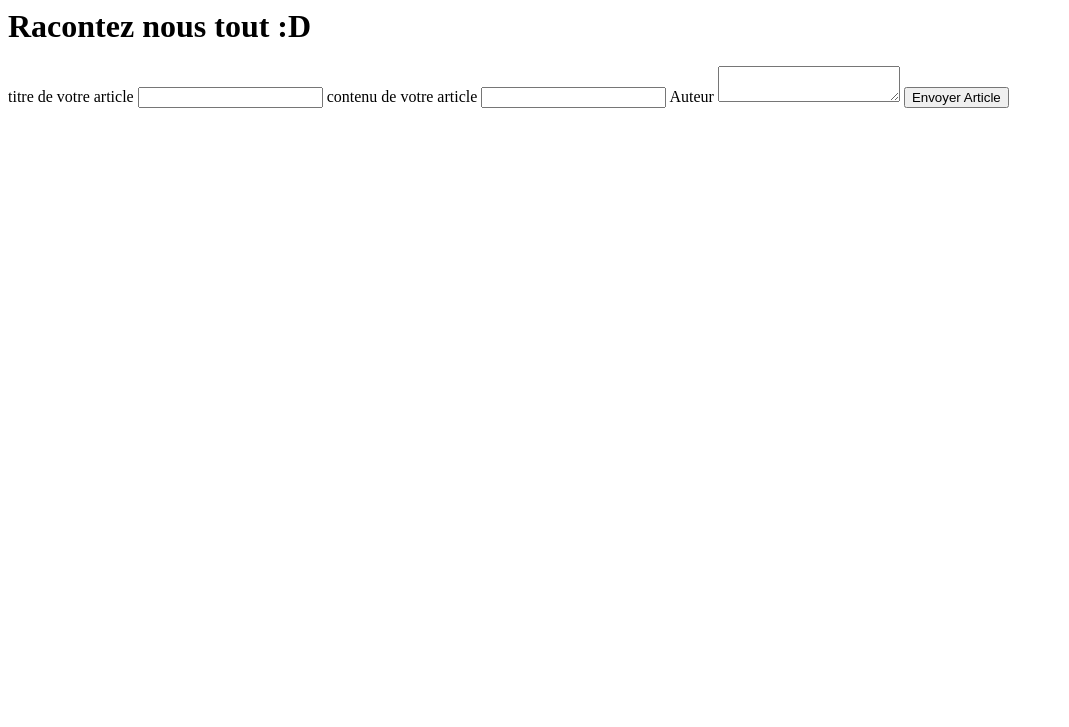
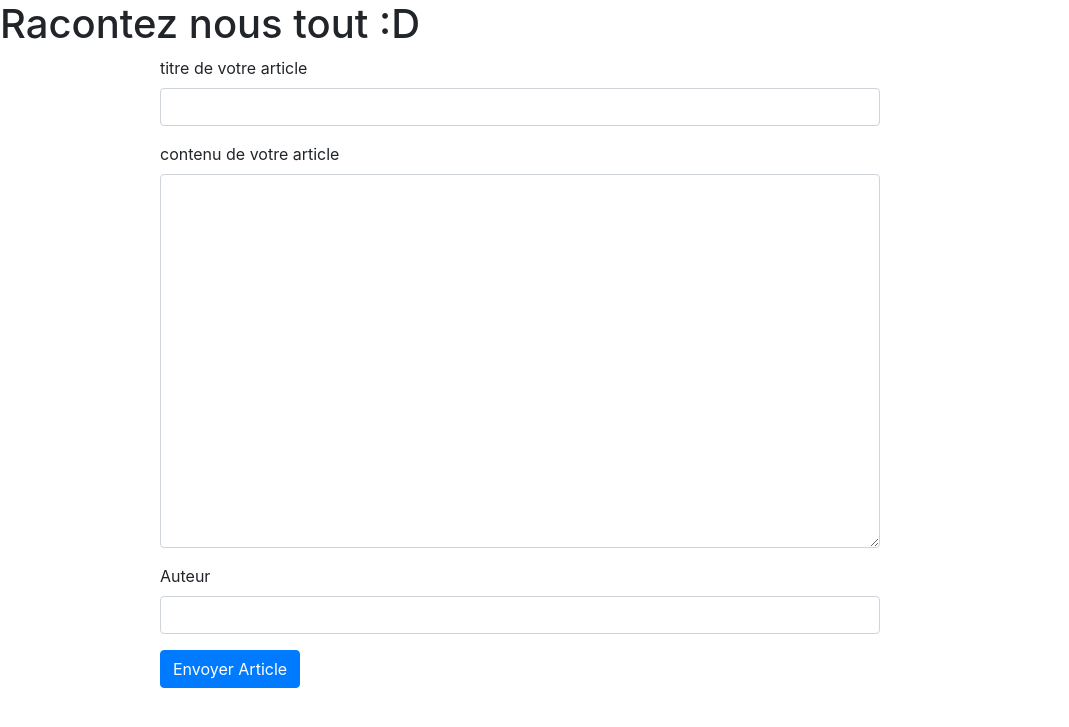
Before and after one commit to Payhache/MVC, a PHP site: page /MVC/view/addArticle_view.php in a window 1280 px wide. Shown: the top 727 px of the page, without its empty margins (0-1069 px from the left). Run offline with PHP 8.4, Linux system fonts and the light colour scheme.

Commit message:
mise en forme de l'ajout d'article

```diff
--- a/MVC/view/addArticle_view.php
+++ b/MVC/view/addArticle_view.php
@@ -1,12 +1,27 @@
-<h1> Racontez nous tout :D</h1>
+<html>
+    <head>
+        <?php require_once('parts\meta.html'); ?>
+    </head>
+    <body>
+        <h1> Racontez nous tout :D</h1>
 
 
-<form action="index.php?controller=article&action=postArticle" method="post">
-<label for="title">titre de votre article</label>
-<input type="text" name="title">
-<label for="content">contenu de votre article</label>
-<input type="textarea" name="content">
-<label for="author">Auteur</label>
-<textarea  name="author"> </textarea>
-<button type="submit"> Envoyer Article</button>
-</form>
+        <form class="w-75 m-auto" action="index.php?controller=article&action=postArticle" method="post">
+            <div class="form-group">
+                <label for="title">titre de votre article</label>
+                <input class="form-control w-75" type="text" name="title">
+            </div>
+
+            <div class="form-group">
+                <label for="content">contenu de votre article</label>
+                <textarea class="form-control w-75" rows="15"  name="content"></textarea>
+            </div>
+
+            <div class="form-group">
+                <label for="author">Auteur</label>
+                <input class="form-control w-75" type="textarea" name="author">
+            </div>
+            <button class="btn btn-primary" type="submit"> Envoyer Article</button>
+        </form>
+    </body>
+</html>
```
